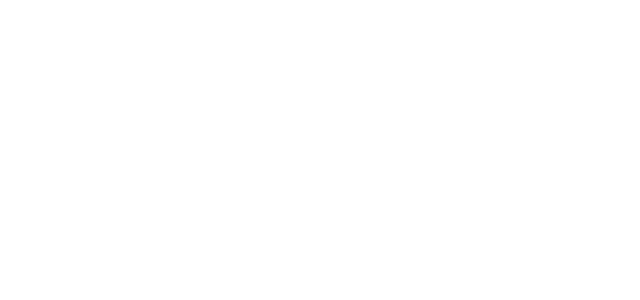
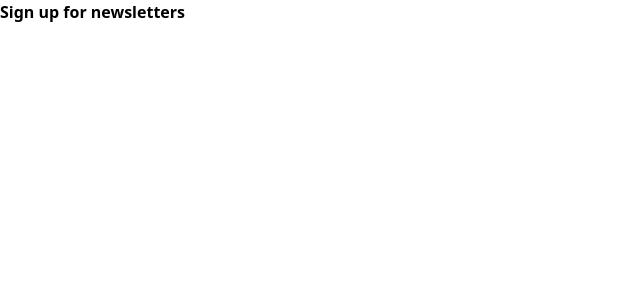
Before and after one commit to eobcre/newsletter-subscription, a React (Vite) app: page / in a window 1280 px wide. Shown: the top 300 px of the page, without its empty margins (0-640 px from the left). Built offline with nearby package versions, Linux system fonts and the light colour scheme.

Commit message:
created title and styled

```diff
--- a/src/components/Title.tsx
+++ b/src/components/Title.tsx
@@ -1,5 +1,9 @@
 const Title = () => {
-  return <div></div>;
+  return (
+    <div>
+      <h1 className='font-bold'>Sign up for newsletters</h1>
+    </div>
+  );
 };
 
 export default Title;
```
